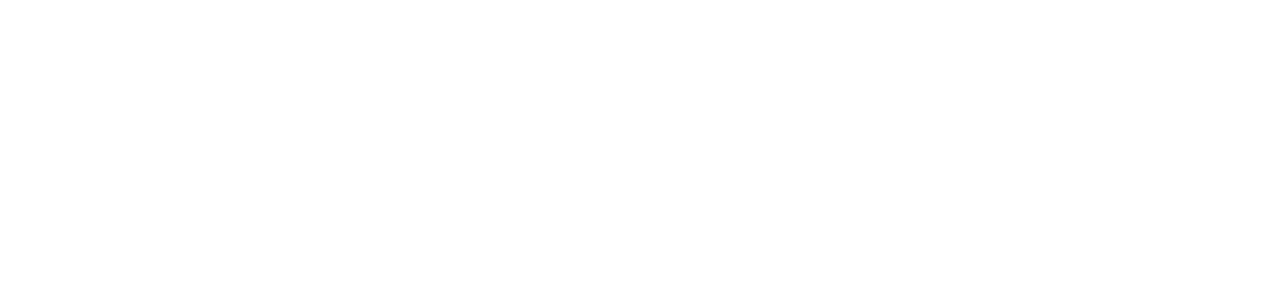
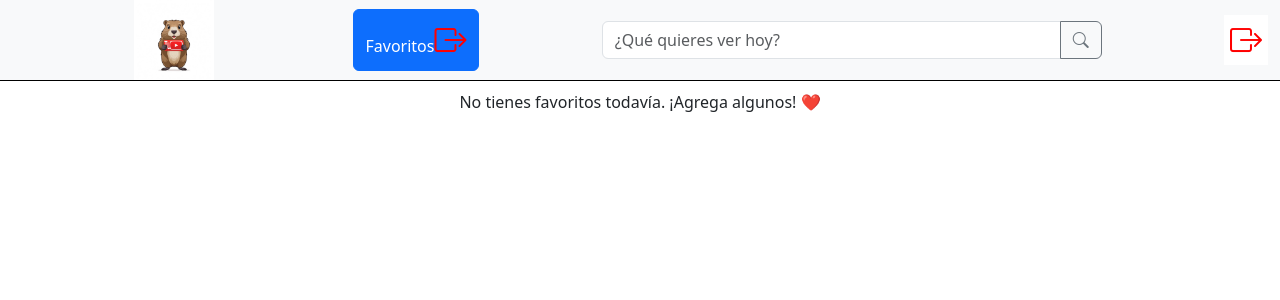
Before and after one commit to EmmanuelMercado99/EntrevistaTecCastores, a React (Create React App) app in the folder FrontEnd/innovatube/: page /Favorites in a window 1280 px wide. Before the commit this address had no page. Shown: the top 300 px of the page. Built offline with nearby package versions, Linux system fonts and the light colour scheme.

Commit message:
Se agrega funcionalidad de favoritas, falta afinar detalles de diseño para después desplegar la app

```diff
--- a/FrontEnd/innovatube/src/App.js
+++ b/FrontEnd/innovatube/src/App.js
@@ -6,6 +6,7 @@
 import Login from './components/Login/Login';
 import SignUp from './components/SignUp/SignUp';
 import Home from './components/Home/Home';
+import FavoritePage from './components/favoritePage/favoritePage';
 
 //{valueLogin? ("Inicia sesion"):("Favor de iniciar sesión")}
 function App() {
@@ -16,6 +17,7 @@
         <Route path="/" element={<Login />} />
         <Route path="/signup" element={<SignUp />} />
         <Route path="/Home" element={<Home />} />
+        <Route path="/Favorites" element={<FavoritePage />} />
       </Routes>
     </Router>
   );
--- a/FrontEnd/innovatube/src/components/CardVideo/CardVideo.jsx
+++ b/FrontEnd/innovatube/src/components/CardVideo/CardVideo.jsx
@@ -2,20 +2,34 @@
 import React, { useState } from 'react';
 import CardDetail from '../CardDetail/CardDetail'; // Asegúrate de que la ruta sea correcta
 import "./CardVideo.css";
+import { useDispatch, useSelector } from 'react-redux';
+import { addFavorite, removeFavorite } from '../../redux/slices/favoritesSlices';
 
 const CardVideo = ({ video }) => {
-    console.log(video);
+    const dispatch = useDispatch();
+    const favorites = useSelector(state => state.favorites.favorites);
+    const isFavorite = favorites.some(fav => fav.id.videoId === video.id.videoId);
+
+
     const { snippet } = video;
     const titleCard = snippet.title || "Titulo no disponible";
-    const descriptionCard = snippet.description|| "Descripción no disponible";
+    const descriptionCard = snippet.description || "Descripción no disponible";
     const imgCard = snippet.thumbnails.medium.url || "URL no disponible";
     const channel = snippet.channelTitle || "Canal no disponible";
 
-    // Estado para manejar la visibilidad del modal
     const [showModal, setShowModal] = useState(false);
 
     const handleShow = () => setShowModal(true);
     const handleClose = () => setShowModal(false);
+
+    const handleFavoriteClick = () => {
+
+        if (isFavorite) {
+            dispatch(removeFavorite(video)); // Elimina de favoritos
+        } else {
+            dispatch(addFavorite(video)); // Agrega a favoritos
+        }
+    };
 
     return (
         <div className="position-relative">
@@ -25,11 +39,13 @@
                     <p className='card-text'>{channel}</p>
                     <p className="card-text">{titleCard}</p>
                 </div>
-                <button className="btn btn-light position-absolute" style={{ top: "10px", right: "10px" }}>
-                    <i className="bi bi-heart" style={{ fontSize: "1rem", color: "red" }}></i>
+                <button className="btn btn-light position-absolute" style={{ top: "10px", right: "10px" }} onClick={handleFavoriteClick}>
+                    {!isFavorite?  <i className="bi bi-heart" style={{ fontSize: "1rem", color: "red" }}></i>
+                    :<i className="bi bi-heart-fill" style={{ fontSize: "1rem", color: "red" }}></i>}
+
                 </button>
                 <div className='btnDetails'>
-                    <button className="btn btn-primary" style={{bottom: "10px", left: "10px" }} onClick={handleShow}>
+                    <button className="btn btn-primary" style={{ bottom: "10px", left: "10px" }} onClick={handleShow}>
                         Ver Más
                     </button>
                 </div>
--- a/FrontEnd/innovatube/src/components/CardsGallery/CardsGallery.jsx
+++ b/FrontEnd/innovatube/src/components/CardsGallery/CardsGallery.jsx
@@ -3,22 +3,21 @@
 import CardVideo from "../CardVideo/CardVideo";
 import data from "../../data/data";
 import { useSelector } from "react-redux";
+import { setVideos } from '../../redux/slices/videoSlices';
 
 
 const CardsGallery = () => {
     const data = useSelector(state => state.videoData.videos)
-    console.log(data);
 
     return (
         <div className="d-flex flex-wrap" style={{ justifyContent: "center" }}>
-            {data.data.lenght === 0? (
+            {data.length === 0? (
                 <div style={{display:"flex",justifyContent:"center",alignItems:"center"}}>
                     <p>¿Cual será tú búsqueda de hoy? 👀✨</p>
                 </div>
 
             ) : (
                 data.data.map((video, index) => {
-                    console.log(index); // Agrega esta línea
                     return <CardVideo key={index} video={video} />;
                 })
 
--- a/FrontEnd/innovatube/src/components/Navbar/Navbar.css
+++ b/FrontEnd/innovatube/src/components/Navbar/Navbar.css
@@ -20,6 +20,6 @@
 }
 
 .navbarContainer{
-    max-width: 80%;
+    max-width: 100% !important;
     flex-wrap: nowrap !important;
 }
--- a/FrontEnd/innovatube/src/components/Navbar/Navbar.jsx
+++ b/FrontEnd/innovatube/src/components/Navbar/Navbar.jsx
@@ -3,24 +3,34 @@
 import { useDispatch } from 'react-redux';
 import { logout } from "../../redux/slices/globalStates";
 import SearchBar from "../SearchBar/SearchBar";
+import { Link } from "react-router-dom";
 
 const Navbar = () => {
     const navigate = useNavigate()
     const dispatch = useDispatch()
-    const logOut = () =>{
+    const logOut = () => {
         dispatch(logout)
         navigate('/')
     }
     return (
         <nav class="navbar bg-body-tertiary navbarHome fixed-top">
             <div class="container navbarContainer">
-                <a class="navbar-brand" style={{ padding: 0 }} href="#">
-                    <img src="castor3.png" alt="Home" width="80" height="80" />
+
+                <div>
+
+                </div>
+                <a class="navbar-brand" style={{ padding: 0 }}>
+                    <Link to="/home"><img src="castor3.png" alt="Home" width="80" height="80" /></Link>
                 </a>
+                <Link to="/favorites" className="btn btn-primary">
+                    Favoritos
+                    <i className="bi bi-box-arrow-right" style={{ fontSize: "2rem", color: "red" }}></i>
+                </Link>
                 <SearchBar></SearchBar>
                 <button className="btnLogOut">
-                <i class="bi bi-box-arrow-right" style={{ fontSize: "2rem", color: "red" }} onClick={logOut} ></i>
+                    <i class="bi bi-box-arrow-right" style={{ fontSize: "2rem", color: "red" }} onClick={logOut} ></i>
                 </button>
+
 
             </div>
         </nav>
--- /dev/null
+++ b/FrontEnd/innovatube/src/components/favoritePage/favoritePage.jsx
@@ -0,0 +1,44 @@
+import React from 'react';
+import { useSelector } from 'react-redux';
+import CardVideo from '../CardVideo/CardVideo';
+import Navbar from '../Navbar/Navbar';
+import PageNotFound from '../PageNotFound/PageNotFound';
+
+const FavoritePage = () => {
+    const valueLogin = useSelector((state) => state.loginSession.login)
+    const favorites = useSelector(state => state.favorites.favorites);
+
+
+    return (
+        <div>
+            {!valueLogin ? (<div>
+                <div>
+                    <Navbar></Navbar>
+                </div>
+                <div style={{ paddingTop: "7%" }}>
+                    <div className="d-flex flex-wrap" style={{ justifyContent: "center" }}>
+                        {favorites.length === 0 ? (
+                            <div style={{ display: "flex", justifyContent: "center", alignItems: "center" }}>
+                                <p>No tienes favoritos todavía. ¡Agrega algunos! ❤️</p>
+                            </div>
+                        ) : (
+                            favorites.map((video, index) => (
+                                <CardVideo key={index} video={video} />
+                            ))
+                        )}
+                    </div>
+                </div>
+            </div>) :
+                <div>
+                    <PageNotFound></PageNotFound>
+                </div>
+            }
+
+
+        </div>
+
+
+    );
+};
+
+export default FavoritePage;
--- /dev/null
+++ b/FrontEnd/innovatube/src/redux/slices/favoritesSlices.js
@@ -0,0 +1,21 @@
+import { createSlice } from '@reduxjs/toolkit';
+
+const initialState = {
+    favorites: []
+};
+
+const favoriteSlice = createSlice({
+    name: 'favorites',
+    initialState,
+    reducers: {
+        addFavorite: (state, action) => {
+            state.favorites.push(action.payload);
+        },
+        removeFavorite: (state, action) => {
+            state.favorites = state.favorites.filter(video => video.id.videoId !== action.payload.id.videoId);
+        }
+    }
+});
+
+export const { addFavorite, removeFavorite } = favoriteSlice.actions;
+export default favoriteSlice.reducer;
--- a/FrontEnd/innovatube/src/redux/slices/videoSlices.js
+++ b/FrontEnd/innovatube/src/redux/slices/videoSlices.js
@@ -1,7 +1,7 @@
 import { createSlice } from '@reduxjs/toolkit';
 
 const initialState = {
-    videos: {}
+    videos: []
 };
 
 const videoSlice = createSlice({
@@ -9,7 +9,7 @@
     initialState,
     reducers: {
         setVideos: (state, action) => {
-            state.videos = {}
+            state.videos = []
             state.videos = action.payload
         }
     }
--- a/FrontEnd/innovatube/src/redux/store.js
+++ b/FrontEnd/innovatube/src/redux/store.js
@@ -3,12 +3,14 @@
 import loginReducer from './slices/globalStates';
 import userReducer from './slices/userSlices';
 import videoReducer from './slices/videoSlices'
+import favoriteReducer from './slices/favoritesSlices'
 
 const store = configureStore({
   reducer: {
     loginSession: loginReducer,
     userData: userReducer,
-    videoData: videoReducer
+    videoData: videoReducer,
+    favorites: favoriteReducer
   },
 });
 
```
